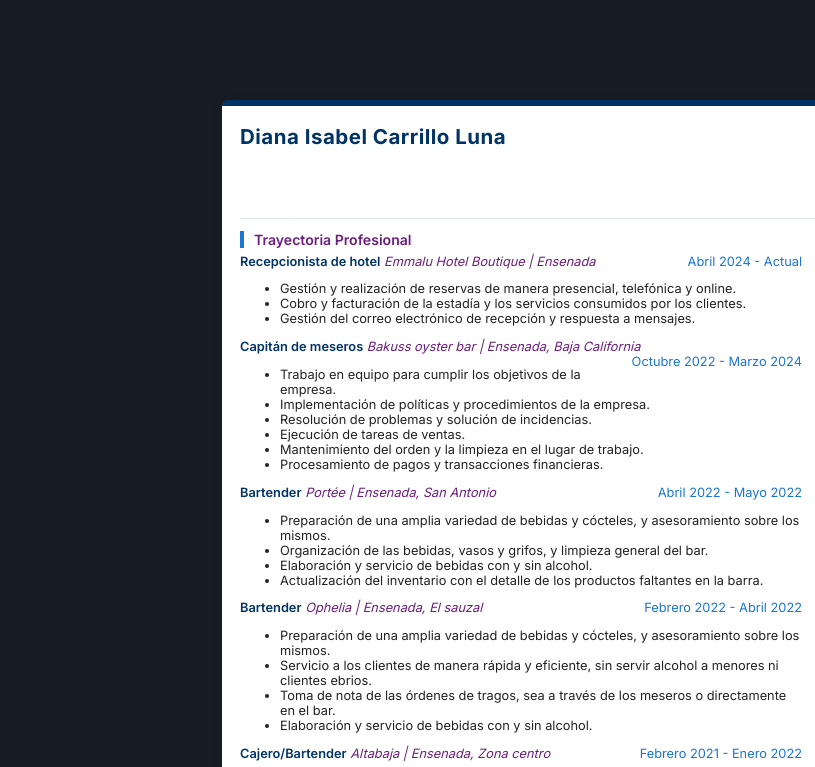
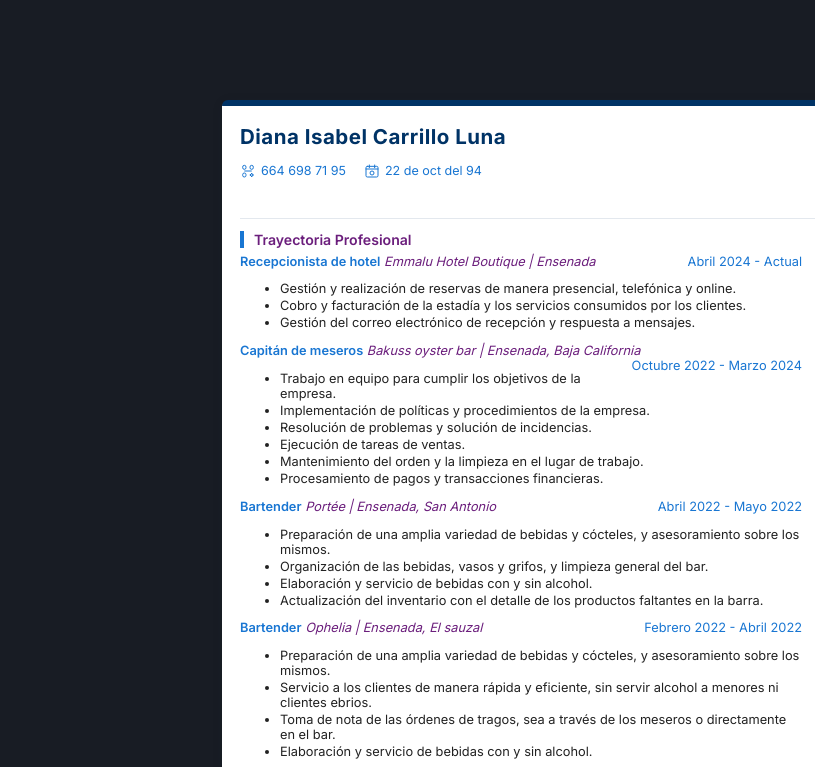
Before and after one commit to Reimonsk8/cv_diana, a plain HTML site: page index.html in a window 1280 px wide. Shown: the top 767 px of the page, 0-815 px from the left. Drawn offline with Linux system fonts and the light colour scheme.

Commit message:
Update profile photo and enhance visual hierarchy, icons, and color accents

```diff
--- a/index.html
+++ b/index.html
@@ -177,25 +177,32 @@
             margin: 18px 0 12px 0;
         }
         .section {
-            margin-bottom: 14px;
+            margin-bottom: 22px;
         }
         .job {
             margin-bottom: 10px;
         }
         .job-title {
             font-weight: 600;
-            color: var(--primary-blue);
+            color: var(--accent-blue);
             font-family: 'Inter', 'Segoe UI', Arial, sans-serif;
         }
         .job-company {
             font-style: italic;
             color: var(--secondary-purple);
             font-family: 'Inter', 'Segoe UI', Arial, sans-serif;
+            font-weight: 500;
         }
         .job-date {
             float: right;
             color: var(--accent-blue);
             font-family: 'Inter', 'Segoe UI', Arial, sans-serif;
+            font-weight: 500;
+        }
+        .job ul li {
+            font-weight: 400;
+            color: #222;
+            margin-bottom: 2px;
         }
         @media (max-width: 700px) {
             .summary-skills-row { flex-direction: column; gap: 16px; }
@@ -250,6 +257,19 @@
         @media print {
             .print-note { display: none !important; }
         }
+        .profile-details-row {
+            display: flex;
+            flex-direction: row;
+            gap: 18px;
+            margin: 4px 0 0 0;
+        }
+        .profile-detail {
+            color: #1976d2;
+            font-size: 0.98em;
+            font-weight: 500;
+            display: flex;
+            align-items: center;
+        }
     </style>
 </head>
 <body>
@@ -270,8 +290,18 @@
         <div class="profile-header">
             <div class="profile-info">
                 <h1>Diana Isabel Carrillo Luna</h1>
+                <div class="profile-details-row">
+                    <span class="profile-detail">
+                        <svg width="16" height="16" viewBox="0 0 24 24" fill="none" style="vertical-align:middle;margin-right:5px;"><path d="M6.5 3.5A2.5 2.5 0 0 1 9 6v1a2.5 2.5 0 0 1-2.5 2.5h0A2.5 2.5 0 0 1 4 7V6A2.5 2.5 0 0 1 6.5 3.5h0zM17.5 3.5A2.5 2.5 0 0 1 20 6v1a2.5 2.5 0 0 1-2.5 2.5h0A2.5 2.5 0 0 1 15 7V6a2.5 2.5 0 0 1 2.5-2.5h0zM4 17.5A2.5 2.5 0 0 1 6.5 15h0A2.5 2.5 0 0 1 9 17.5v1A2.5 2.5 0 0 1 6.5 21h0A2.5 2.5 0 0 1 4 18.5v-1zM20 17.5A2.5 2.5 0 0 1 17.5 15h0A2.5 2.5 0 0 1 15 17.5v1a2.5 2.5 0 0 1 2.5 2.5h0A2.5 2.5 0 0 1 20 18.5v-1z" stroke="#1976d2" stroke-width="1.5"/><path d="M7 12h10" stroke="#1976d2" stroke-width="1.5" stroke-linecap="round"/></svg>
+                        664 698 71 95
+                    </span>
+                    <span class="profile-detail">
+                        <svg width="16" height="16" viewBox="0 0 24 24" fill="none" style="vertical-align:middle;margin-right:5px;"><path d="M8 7V3m8 4V3M3 9h18M5 5h14a2 2 0 0 1 2 2v12a2 2 0 0 1-2 2H5a2 2 0 0 1-2-2V7a2 2 0 0 1 2-2z" stroke="#1976d2" stroke-width="1.5" stroke-linecap="round" stroke-linejoin="round"/><circle cx="12" cy="15" r="3" stroke="#1976d2" stroke-width="1.5"/></svg>
+                        22 de oct del 94
+                    </span>
+                </div>
             </div>
-            <img class="profile-photo" src="https://scontent.fmex46-1.fna.fbcdn.net/v/t39.30808-6/471614818_10161109178682725_2749430154625602227_n.jpg?_nc_cat=101&amp;ccb=1-7&amp;_nc_sid=cf85f3&amp;_nc_eui2=AeGaC2LWsM7-ddkXifySzzsSue7dwR5kjKu57t3BHmSMq5YaqydifuJ8IoMKrNjE6Okjipsf3ANI9e-mIeWdkMow&amp;_nc_ohc=AL4BQ-wtq1UQ7kNvwHGoLYW&amp;_nc_oc=AdliPrwxPsjLYoi4ByA204AkyIkYcx65B3izaa-a7CsJZ3QI-iiZd9-IllUzagCRWFtyYhINh4CbT2Jv29G_GPos&amp;_nc_zt=23&amp;_nc_ht=scontent.fmex46-1.fna&amp;_nc_gid=bULLNnPLDvtc47cH0-Pofw&amp;oh=00_AfSaAMHGAFtoZA9BWCp7YuMnkx4dZW8mELzWe1QwAfTkqg&amp;oe=687CECA1" alt="Foto de Diana Isabel Carrillo Luna" />
+            <img class="profile-photo" src="https://scontent.fmex46-1.fna.fbcdn.net/v/t1.15752-9/518385202_702885429249882_8315765388477497364_n.png?_nc_cat=104&ccb=1-7&_nc_sid=0024fc&_nc_ohc=bFIYI1mHgjQQ7kNvwEK-QCg&_nc_oc=AdlY2CTxIaIXOWrVdprBGo4SYJGVv-VBwo_eHr4OVEX-F3qF4CLzfz8AECo5miLmT8w&_nc_ad=z-m&_nc_cid=0&_nc_zt=23&_nc_ht=scontent.fmex46-1.fna&oh=03_Q7cD2wFrETSxme4l3A8gWfn-46Vr7LC-QEDhzLrAKp1JPuQDHg&oe=689E76D2" alt="Foto de Diana Isabel Carrillo Luna" />
         </div>
 
 
@@ -360,8 +390,8 @@
         </div>
         <div class="section-divider"></div>
         <div class="contact">
-            <p><strong>Ubicación:</strong> Av. Cuitlahuac 1039 azteca, 22830, Ensenada</p>
-            <p><strong>Correo electrónico:</strong> <a href="mailto:dcarrillo92@uabc.edu.mx">dcarrillo92@uabc.edu.mx</a></p>
+            <p><svg width="16" height="16" viewBox="0 0 24 24" fill="none" style="vertical-align:middle;margin-right:6px;"><path d="M21 10.5V19a2 2 0 0 1-2 2H5a2 2 0 0 1-2-2v-8.5M12 3l9 7-9 7-9-7 9-7z" stroke="#1976d2" stroke-width="1.5" stroke-linecap="round" stroke-linejoin="round"/></svg><strong>Ubicación:</strong> Av. Cuitlahuac 1039 azteca, 22830, Ensenada</p>
+            <p><svg width="16" height="16" viewBox="0 0 24 24" fill="none" style="vertical-align:middle;margin-right:6px;"><path d="M4 4h16v16H4V4zm8 2v8m0 0l-4-4m4 4l4-4" stroke="#1976d2" stroke-width="1.5" stroke-linecap="round" stroke-linejoin="round"/></svg><strong>Correo electrónico:</strong> <a href="mailto:dcarrillo92@uabc.edu.mx">dcarrillo92@uabc.edu.mx</a></p>
         </div>
 
 
```
